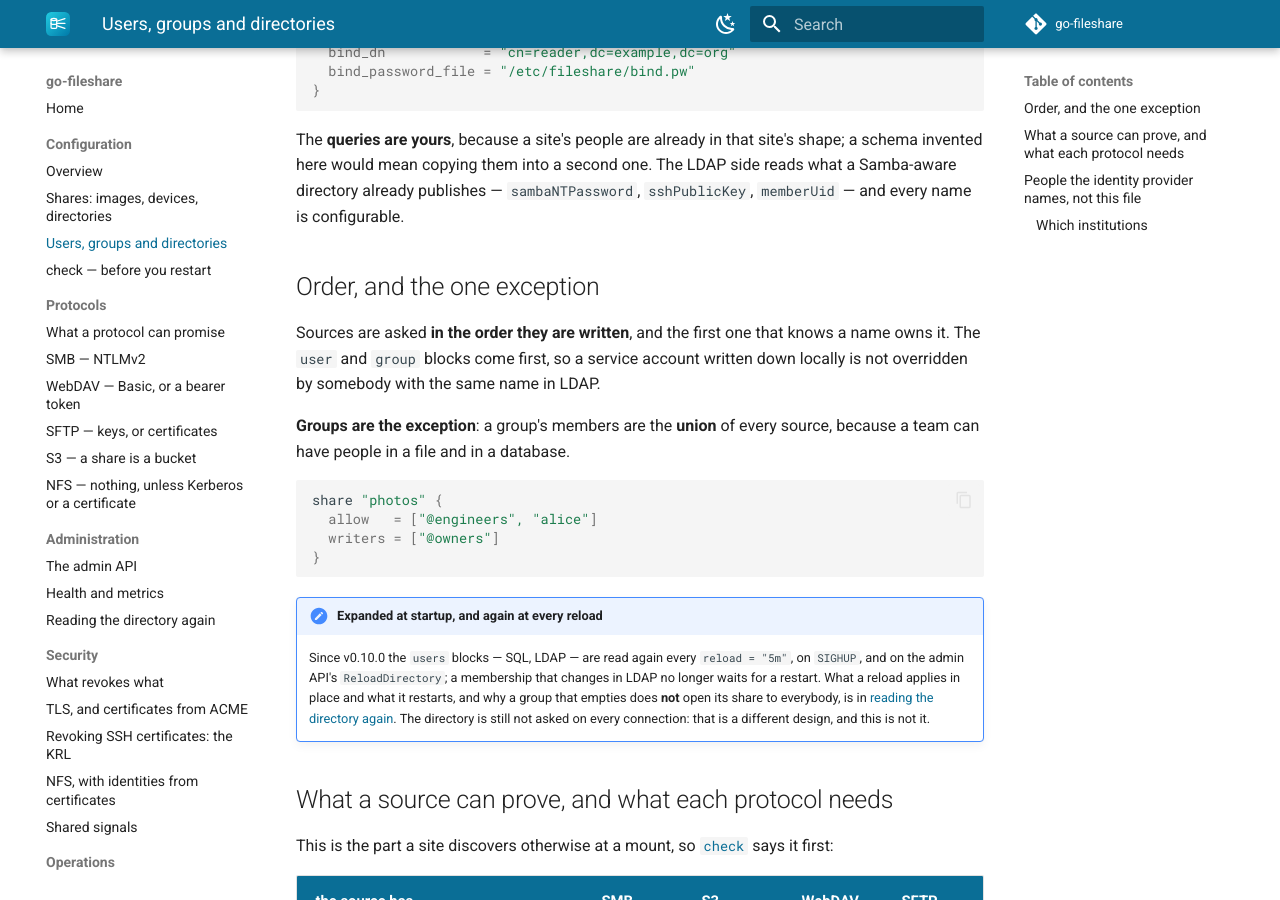
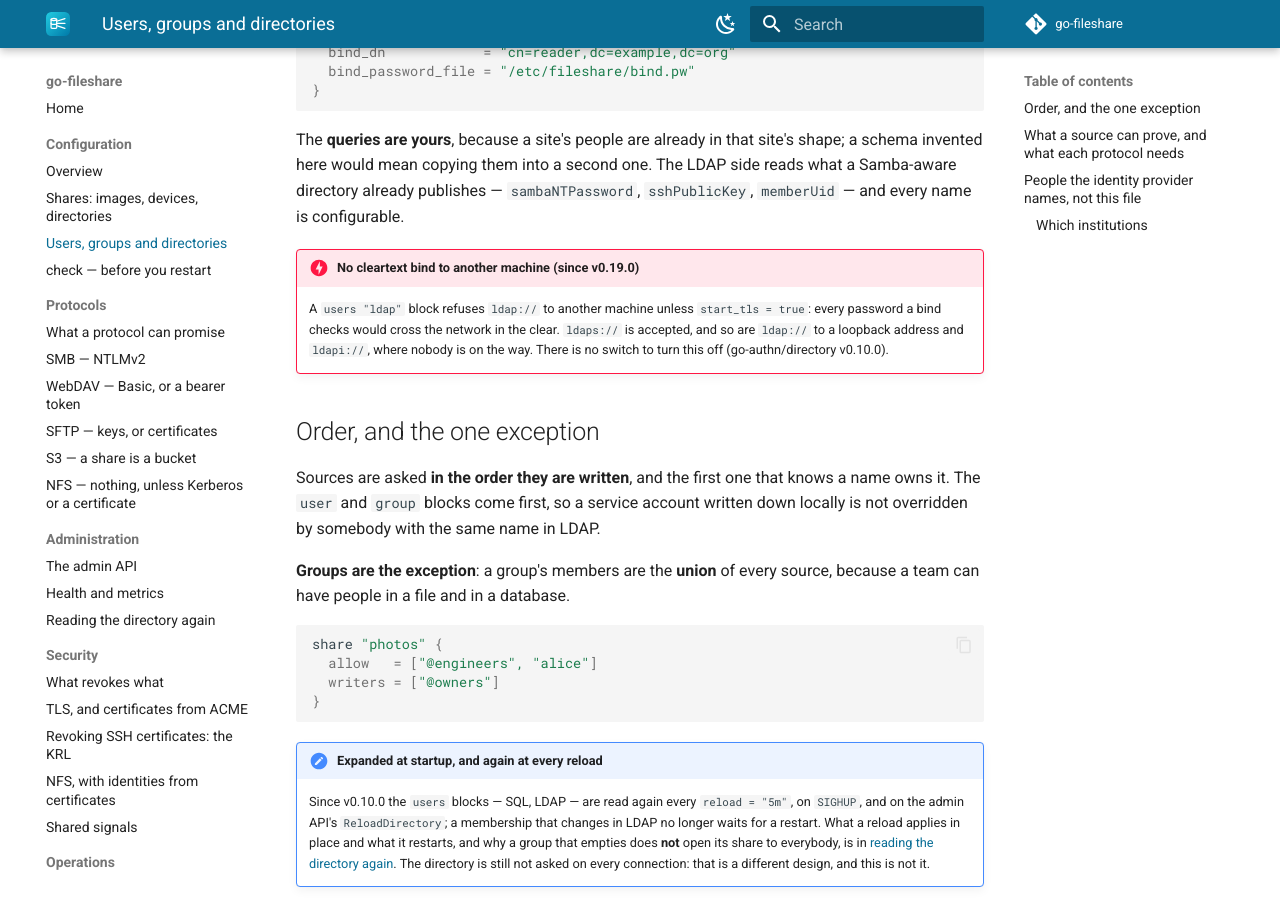
Before and after one commit to go-fileshare/docs, an MkDocs documentation site: the page built from docs/configuration/identity.md, in a window 1280 px wide and 900 px high, scrolled down 430 px. Built offline with MkDocs 1.6.1 and Material for MkDocs 9.7.7, drawn with Linux system fonts in a browser that asks for light colours; the version menu is left out.

Commit message:
fileshare v0.19.0: no cleartext LDAP bind to another machine (#13)
Co-authored-by: Claude Opus 5.5 (1M context) <noreply@anthropic.com>

```diff
--- a/docs/configuration/identity.md
+++ b/docs/configuration/identity.md
@@ -25,6 +25,13 @@ shape; a schema invented here would mean copying them into a second one. The
 LDAP side reads what a Samba-aware directory already publishes —
 `sambaNTPassword`, `sshPublicKey`, `memberUid` — and every name is
 configurable.
+
+!!! danger "No cleartext bind to another machine (since v0.19.0)"
+    A `users "ldap"` block refuses `ldap://` to another machine unless
+    `start_tls = true`: every password a bind checks would cross the network
+    in the clear. `ldaps://` is accepted, and so are `ldap://` to a loopback
+    address and `ldapi://`, where nobody is on the way. There is no switch to
+    turn this off (go-authn/directory v0.10.0).
 
 ## Order, and the one exception
 
```
Also changed, not shown: docs/administration/index.md (+1 -1 lines), docs/index.md (+1 -1 lines), docs/status.md (+6 -1 lines), 1 other file.
